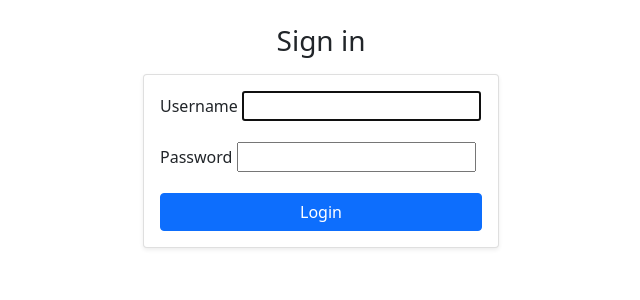
After one commit to ru3aah/FRS_DB_Project, a Django app: page /users/login/ in a window 1280 px wide. The commit adds this page. Shown: the top 300 px of the page, without its empty margins (319-959 px from the left). Run offline with Django 5.2, Linux system fonts and the light colour scheme; some libraries are stand-ins or nearby versions.

Commit message:
login template created

```diff
--- a/FireService_DB/settings.py
+++ b/FireService_DB/settings.py
@@ -100,6 +100,9 @@ AUTH_PASSWORD_VALIDATORS = [
     },
 ]
 
+LOGIN_URL = "users:login"
+LOGIN_REDIRECT_URL = "home"
+LOGOUT_REDIRECT_URL = "home"
 
 # Internationalization
 # https://docs.djangoproject.com/en/6.0/topics/i18n/
--- a/FireService_DB/urls.py
+++ b/FireService_DB/urls.py
@@ -17,11 +17,13 @@ Including another URLconf
 
 from django.contrib import admin
 from django.urls import path, include
+
 from .views import home, under_construction
 
 urlpatterns = [
+    path("admin/", admin.site.urls),
     path("", home, name="home"),
-    path("admin/", admin.site.urls),
     path("persons/", include("persons.urls", namespace="persons")),
+    path("users/", include("users.urls", namespace="users")),
     path("under-construction/", under_construction, name="under_construction"),
 ]
--- a/templates/home.html
+++ b/templates/home.html
@@ -29,7 +29,7 @@
                         </a>
                     </div>
                     <div class="col-6 col-sm-3">
-                        <a href="{% url 'under_construction' %}"
+                        <a href="{% url 'users:login' %}"
                            class="btn btn-outline-primary w-100">
                             Login
                         </a>
--- /dev/null
+++ b/users/templates/users/login.html
@@ -0,0 +1,39 @@
+{% extends "base.html" %}
+
+{% block title %}FRS | Login{% endblock %}
+
+{% block content %}
+<div class="row justify-content-center">
+  <div class="col-12 col-md-6 col-lg-4">
+
+    <h1 class="h3 mb-3 text-center">Sign in</h1>
+
+    {% if form.errors %}
+      <div class="alert alert-danger">
+        Invalid username or password.
+      </div>
+    {% endif %}
+
+    <form method="post" class="card card-body shadow-sm">
+      {% csrf_token %}
+
+      <div class="mb-3">
+        <label class="form-label" for="{{ form.username.id_for_label }}">Username</label>
+        {{ form.username }}
+      </div>
+
+      <div class="mb-3">
+        <label class="form-label" for="{{ form.password.id_for_label }}">Password</label>
+        {{ form.password }}
+      </div>
+
+      {% if next %}
+        <input type="hidden" name="next" value="{{ next }}">
+      {% endif %}
+
+      <button type="submit" class="btn btn-primary w-100">Login</button>
+    </form>
+
+  </div>
+</div>
+{% endblock %}
--- /dev/null
+++ b/users/urls.py
@@ -0,0 +1,17 @@
+from django.urls import path
+from django.contrib.auth.views import LoginView, LogoutView
+
+app_name = "users"
+
+urlpatterns = [
+    path(
+        "login/",
+        LoginView.as_view(template_name="users/login.html"),
+        name="login",
+    ),
+    path(
+        "logout/",
+        LogoutView.as_view(),
+        name="logout",
+    ),
+]
```
